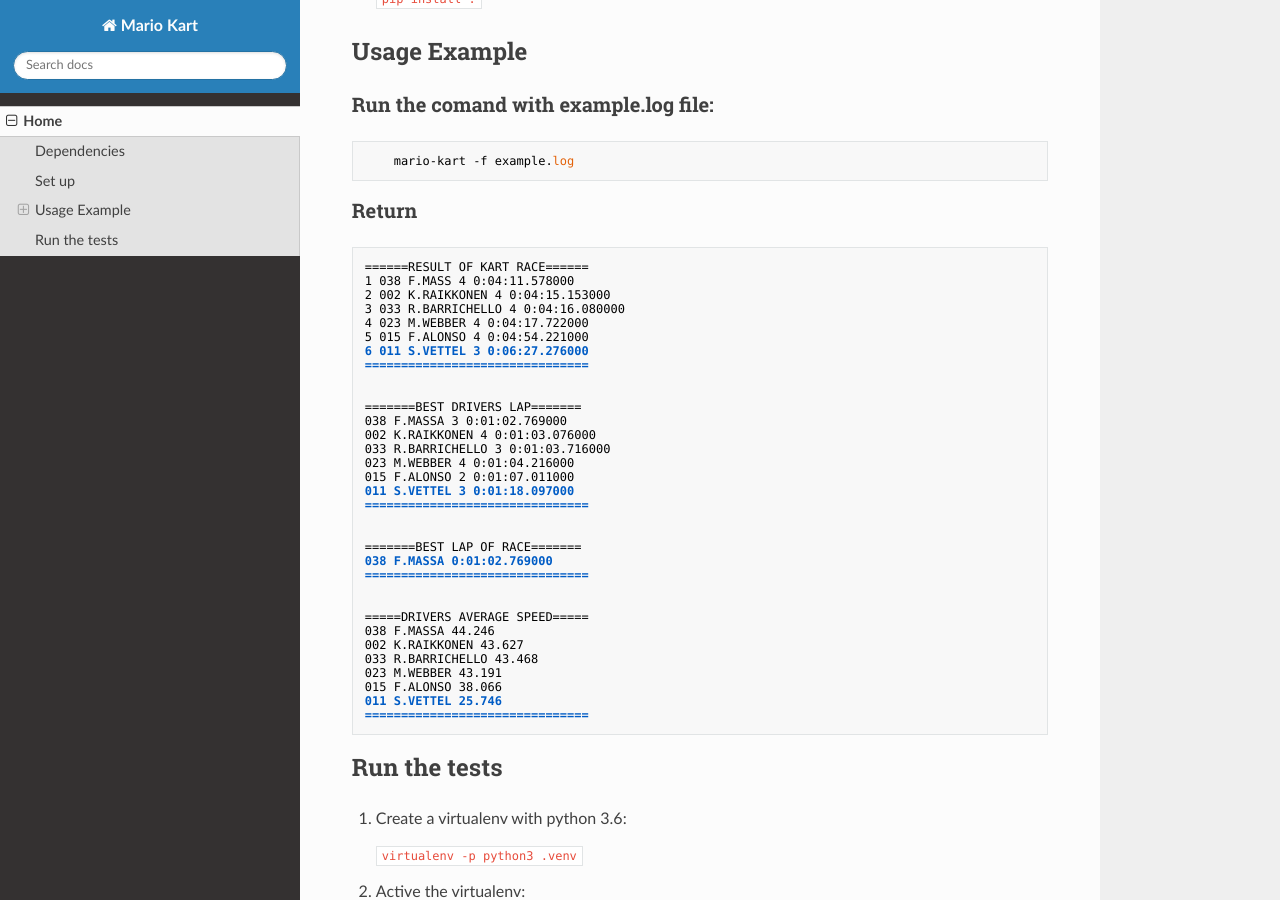
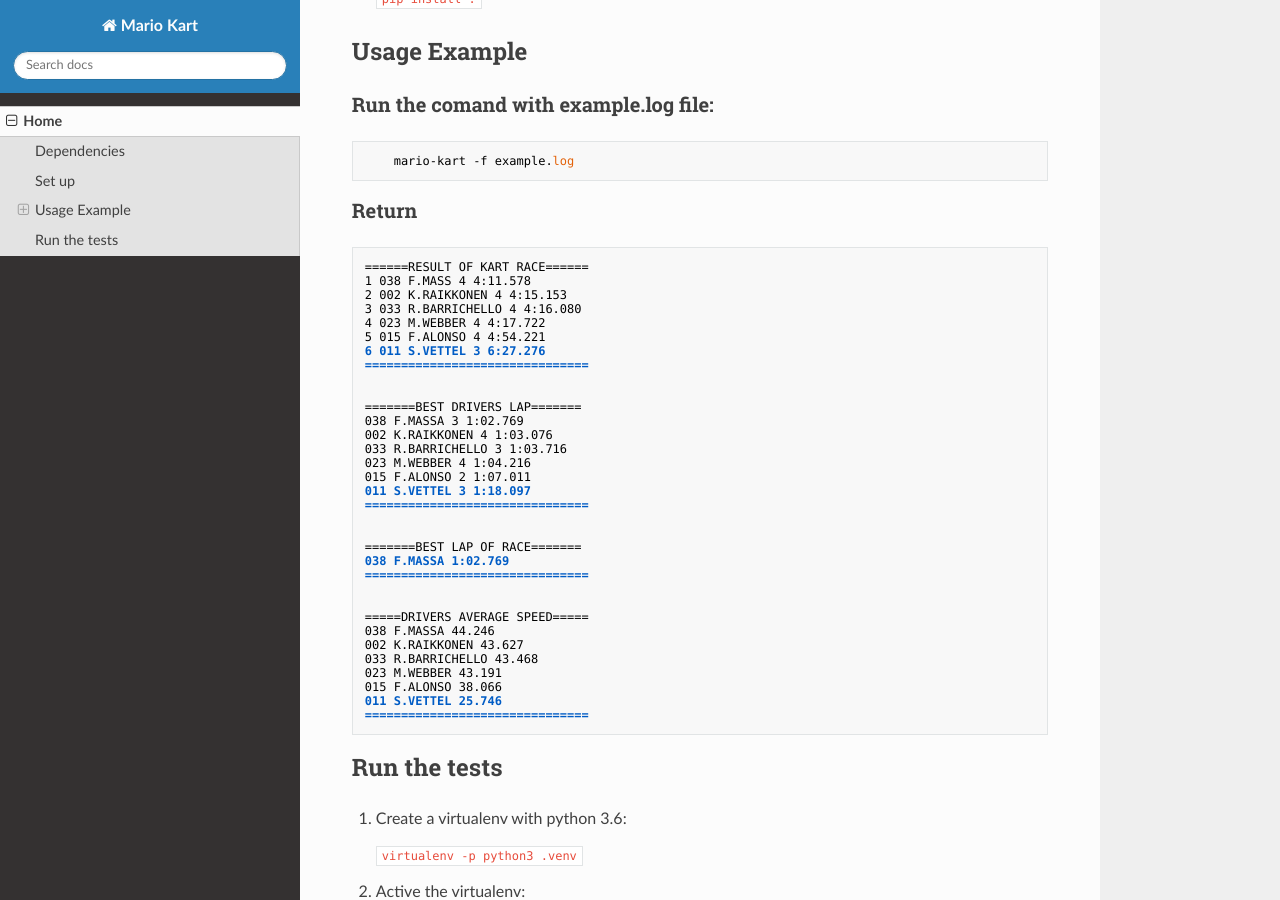
Before and after one commit to vtrmantovani/mario-kart, an MkDocs documentation site: the page built from docs/index.md, in a window 1280 px wide and 900 px high, scrolled down 724 px. Built offline with MkDocs 1.6.1, drawn with Linux system fonts in a browser that asks for light colours; nearby versions of some CDN libraries.

Commit message:
Change method milliseconds_to_text on date utils to show duration like log

````diff
--- a/docs/index.md
+++ b/docs/index.md
@@ -50,27 +50,27 @@
 
 ```
 ======RESULT OF KART RACE======
-1 038 F.MASS 4 0:04:11.578000
-2 002 K.RAIKKONEN 4 0:04:15.153000
-3 033 R.BARRICHELLO 4 0:04:16.080000
-4 023 M.WEBBER 4 0:04:17.722000
-5 015 F.ALONSO 4 0:04:54.221000
-6 011 S.VETTEL 3 0:06:27.276000
+1 038 F.MASS 4 4:11.578
+2 002 K.RAIKKONEN 4 4:15.153
+3 033 R.BARRICHELLO 4 4:16.080
+4 023 M.WEBBER 4 4:17.722
+5 015 F.ALONSO 4 4:54.221
+6 011 S.VETTEL 3 6:27.276
 ===============================
 
 
 =======BEST DRIVERS LAP=======
-038 F.MASSA 3 0:01:02.769000
-002 K.RAIKKONEN 4 0:01:03.076000
-033 R.BARRICHELLO 3 0:01:03.716000
-023 M.WEBBER 4 0:01:04.216000
-015 F.ALONSO 2 0:01:07.011000
-011 S.VETTEL 3 0:01:18.097000
+038 F.MASSA 3 1:02.769
+002 K.RAIKKONEN 4 1:03.076
+033 R.BARRICHELLO 3 1:03.716
+023 M.WEBBER 4 1:04.216
+015 F.ALONSO 2 1:07.011
+011 S.VETTEL 3 1:18.097
 ===============================
 
 
 =======BEST LAP OF RACE=======
-038 F.MASSA 0:01:02.769000
+038 F.MASSA 1:02.769
 ===============================
 
 
````
Also changed, not shown: CHANGELOG.md (+1 -0 lines), 3 other files.
